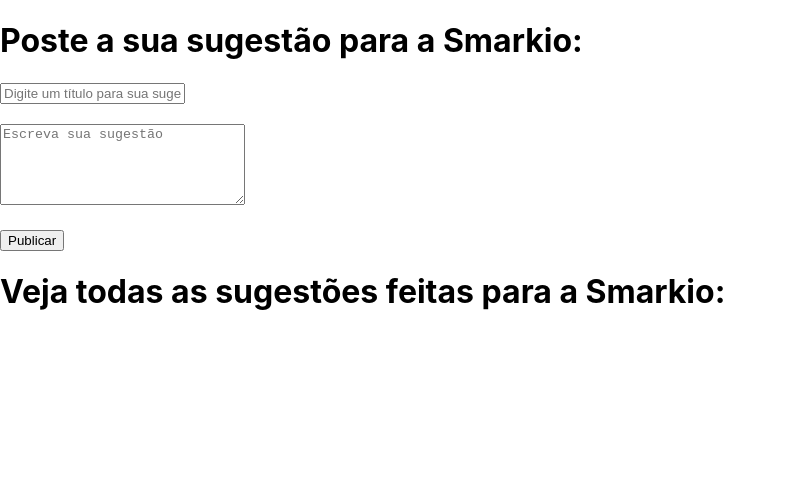
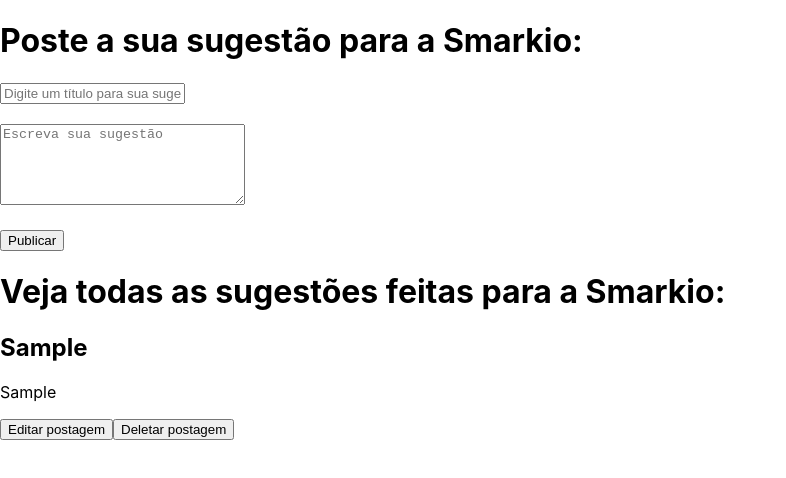
Before and after one commit to GuilhermeBorges3Ddev/Meetup-para-Smarkio, a React (Create React App) app: page / in a window 1280 px wide. Both pictures are taken after typing "Sample", "Sample" into the empty fields and a click on the button "Publicar". Shown: the top 478 px of the page, without its empty margins (0-786 px from the left). Built offline with nearby package versions, Linux system fonts and the light colour scheme.

Commit message:
Bug fixed

```diff
--- a/src/Post.js
+++ b/src/Post.js
@@ -6,14 +6,14 @@
     <div>
       <h2>{this.props.post.title}</h2>
       <p>{this.props.post.message}</p>
-      <button>Edit</button>
+      <button>Editar postagem</button>
       <button
         onClick={() => this.props.dispatch({
             type: 'DELETE_POST',
             id: this.props.post.id
         })}
       >
-        Delete
+        Deletar postagem
       </button>
     </div>
   );
--- a/src/reducers/postReducer.js
+++ b/src/reducers/postReducer.js
@@ -1,6 +1,6 @@
 //Nessa arrow temos a constante que espera um array de actions para disparar os estados
 const postReducer = (state = [], action) => {
-    switch(action) {
+    switch(action.type) {
         case 'ADD_POST':
             return state.concat([action.data]);
         case 'DELETE_POST':
```
Also changed, not shown: src/PostForm.js (+9 -5 lines).
